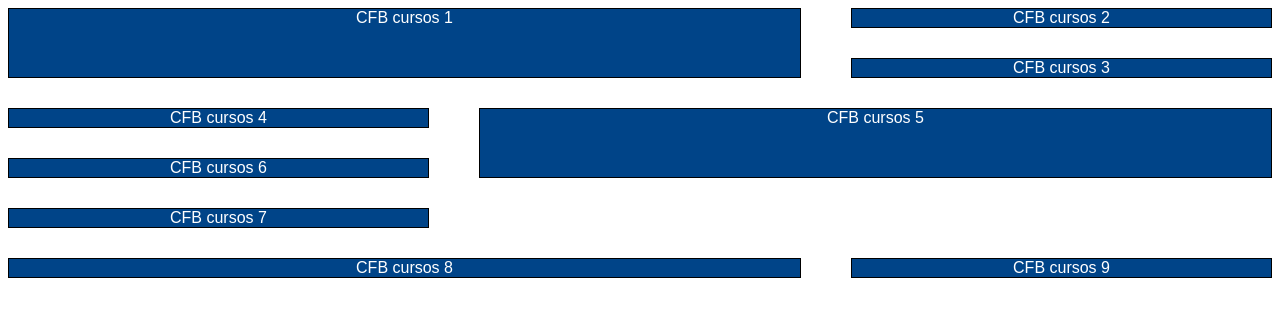
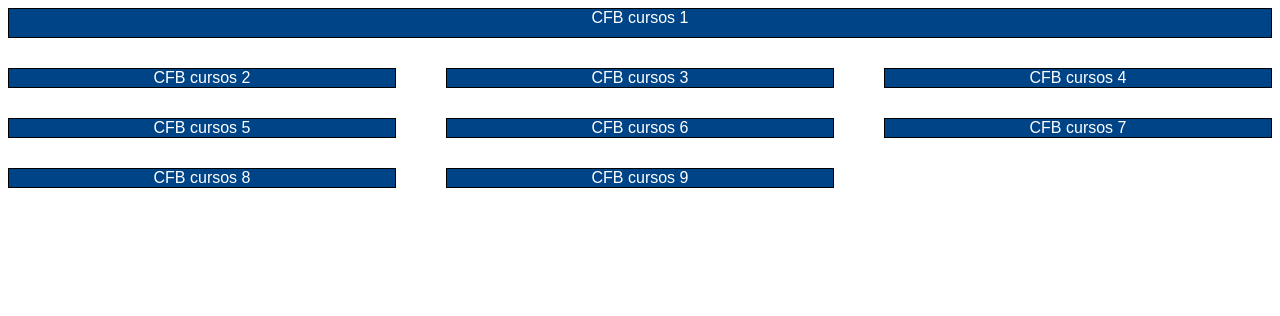
Before and after one commit to JonatanValdivia/flexbox_Grid_CSS, a plain HTML site: page grid/index.html in a window 1280 px wide. Drawn offline with Linux system fonts and the light colour scheme.

Commit message:
Quarta aula de layout grid

```diff
--- a/grid/index.html
+++ b/grid/index.html
@@ -9,14 +9,14 @@
 </head>
 <body>
   <div class="conatiner" id="gap">
-    <div class="item it1">CFB cursos 1</div>
+    <div class="item area">CFB cursos 1</div>
     <div class="item">CFB cursos 2</div>
     <div class="item">CFB cursos 3</div>
     <div class="item">CFB cursos 4</div>
-    <div class="item it5">CFB cursos 5</div>
+    <div class="item">CFB cursos 5</div>
     <div class="item">CFB cursos 6</div>
     <div class="item">CFB cursos 7</div>
-    <div class="item it8">CFB cursos 8</div>
+    <div class="item">CFB cursos 8</div>
     <div class="item">CFB cursos 9</div>
   </div>
 </body>
--- a/grid/style.css
+++ b/grid/style.css
@@ -63,3 +63,14 @@ body{
 .it8{
   grid-column: 1 / span 2;
 }
+/*GRID-AREA*/
+.area{
+  /* grid-area: 1 / 1 / 1 / 1; -> Padrão */
+  grid-area: 1 / 1 / 3 / 4;
+  /* É uma junção de todos os atributos:
+    grid-row-start:
+    grid-collum-start:
+    grid-row-end:
+    grid-collum-end:
+   */
+}
```
